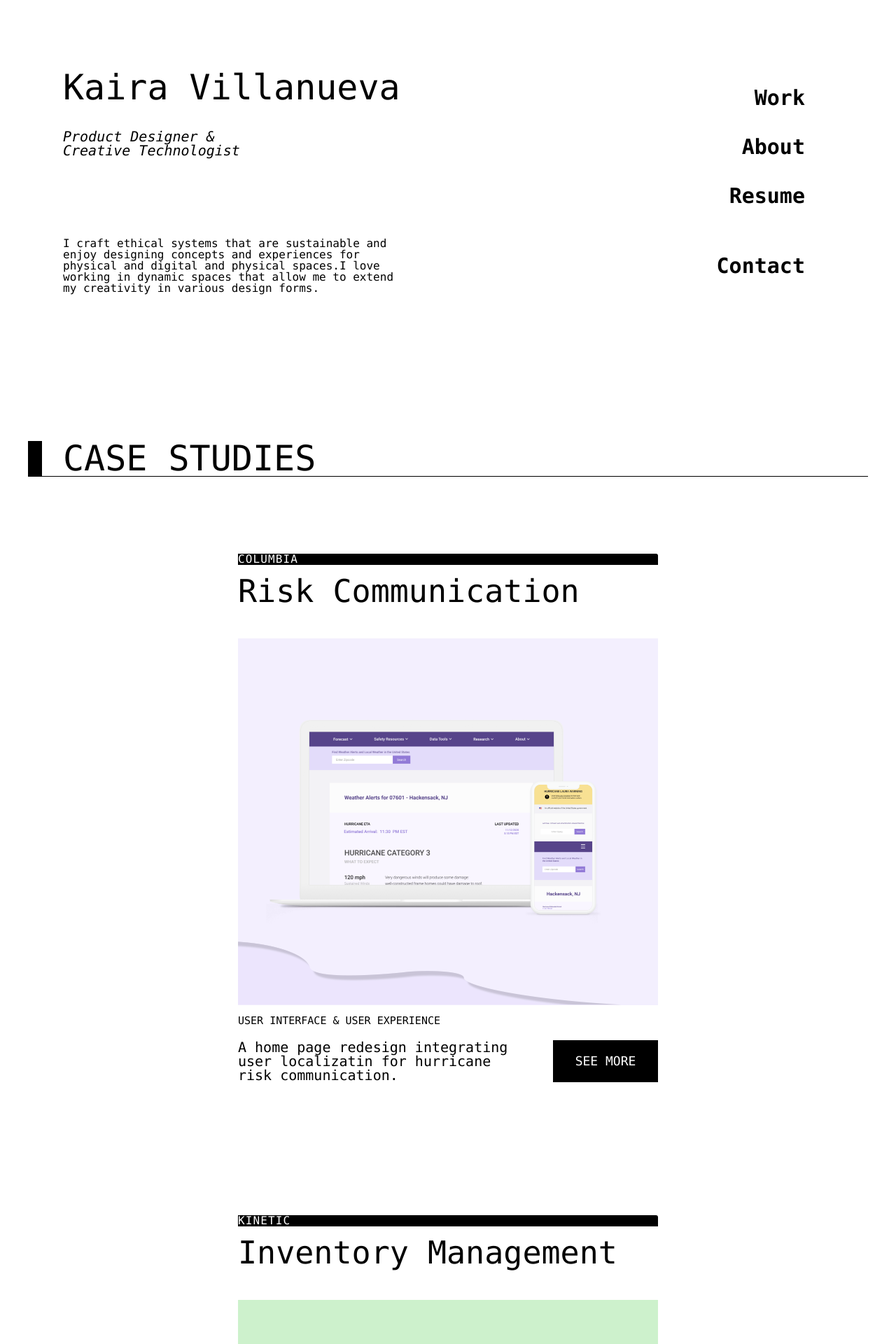
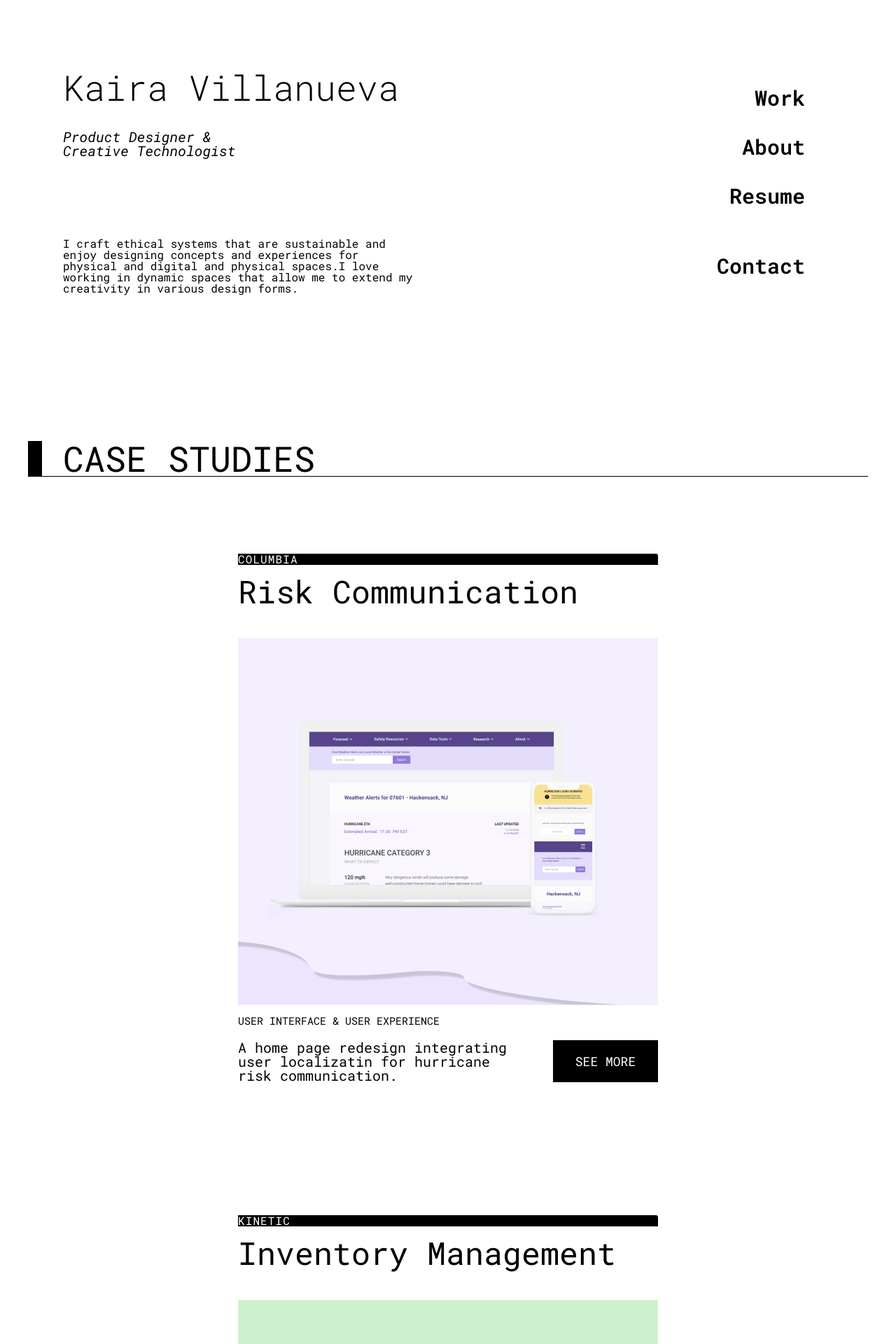
Before and after one commit to kairaygun/kairaygun.github.io, a Jekyll site: the page built from index.md, in a window 1280 px wide. Shown: the top 1920 px of the page at 70% size. Built offline with Jekyll 4.4.1, drawn with Linux system fonts in a browser that asks for light colours; nearby versions of some CDN libraries.

Commit message:
adding font

```diff
--- a/_includes/head.html
+++ b/_includes/head.html
@@ -5,7 +5,8 @@
   <meta name="description" content="Kaira Villanueva Portfolio">
   <meta name="viewport" content="width=device-width, initial-scale=1, shrink-to-fit=no">
   <link rel="shortcut icon" type="image/png" href="/assets/images/favicon/icon.png" />
-  <link href="https://fonts.googleapis.com/css?family=Roboto:300,400,500,700,900" rel="stylesheet">
+  <link rel="preconnect" href="https://fonts.gstatic.com">
+  <link href="https://fonts.googleapis.com/css2?family=Roboto+Mono:ital,wght@0,100;0,200;0,300;0,400;0,500;0,600;0,700;1,100;1,200;1,300;1,400;1,500;1,600;1,700&display=swap" rel="stylesheet">
   <link rel="stylesheet" href="https://www.w3schools.com/w3css/4/w3.css">
   <link rel="stylesheet" href="{{ "/css/main_css_file.css" | prepend: site.url }}">
   <link rel="stylesheet" href="https://use.fontawesome.com/releases/v5.5.0/css/all.css" integrity="sha384-B4dIYHKNBt8Bc12p+WXckhzcICo0wtJAoU8YZTY5qE0Id1GSseTk6S+L3BlXeVIU" crossorigin="anonymous">
--- a/_sass/_fonts.scss
+++ b/_sass/_fonts.scss
@@ -8,6 +8,6 @@
 h5,
 h6,
 p {
-  font-family: 'Consolas', sans-serif;
+  font-family: 'Roboto Mono', sans-serif;
   color: $dark-gray-color;
 }
--- a/_sass/_layout.scss
+++ b/_sass/_layout.scss
@@ -206,7 +206,7 @@
                         height: 60px;
                         min-width: 150px;
                         color: white;
-                        font-family: Consolas;
+                        font-family: 'Roboto Mono';
                         font-size: 18px;
                         border: none;
                         &:hover {
--- a/_sass/_navigation.scss
+++ b/_sass/_navigation.scss
@@ -16,7 +16,7 @@
             color: $black-color;
             padding: 20px;
             font-size: 30px;
-            font-family: Consolas;
+            font-family: 'Roboto Mono';
             text-align: right;
             font-weight: 600;
             &:first-child {
```
